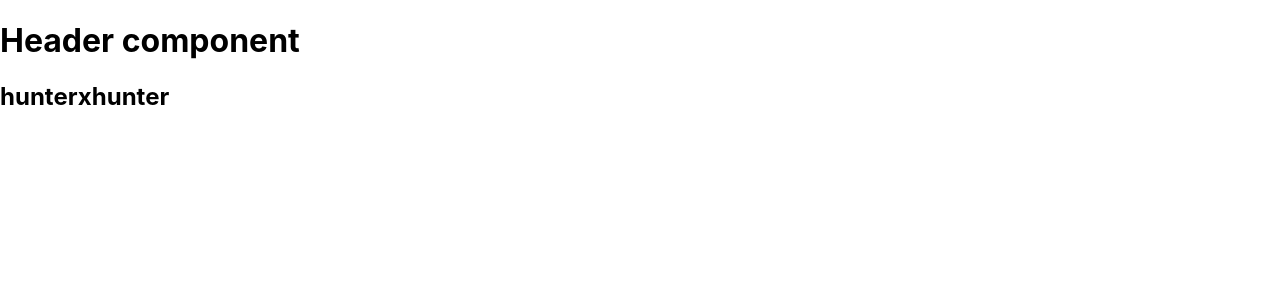
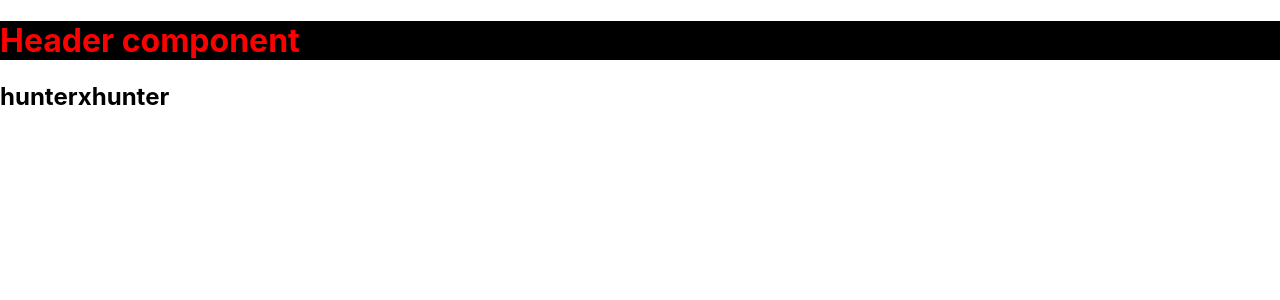
Before and after one commit to antromo741/react-todo-list, a React (Create React App) app: page / in a window 1280 px wide. Shown: the top 300 px of the page. Built offline with nearby package versions, Linux system fonts and the light colour scheme.

Commit message:
added some inline styling

```diff
--- a/src/components/Header.js
+++ b/src/components/Header.js
@@ -5,7 +5,7 @@ import PropTypes from 'prop-types'
 const Header = ({ title }) => {
     return (
        <header>
-           <h1>Header component</h1>
+           <h1 style={{color: 'red', backgroundColor: 'black'}}>Header component</h1>
            <h2>{title}</h2>
        </header>
     )
```
